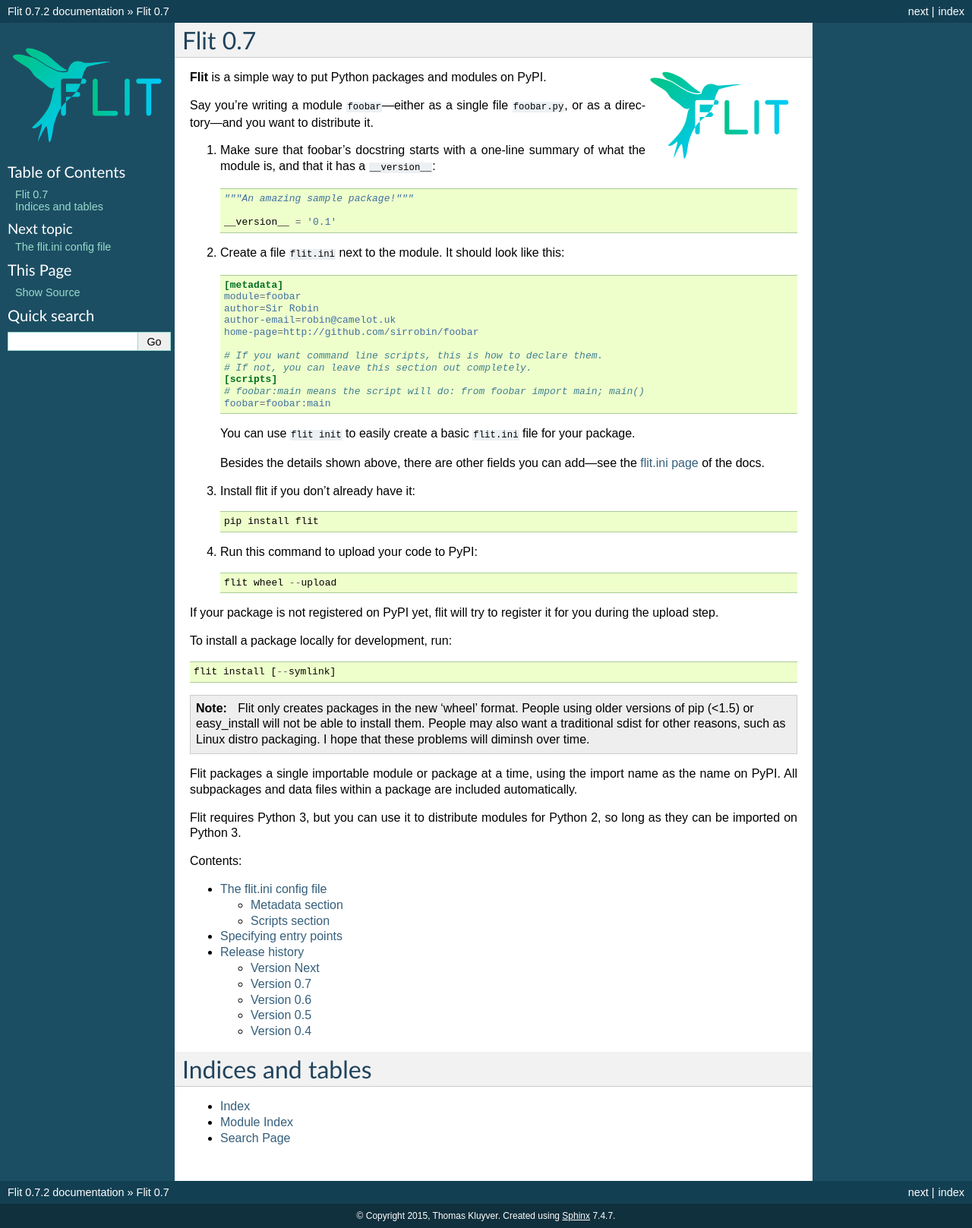
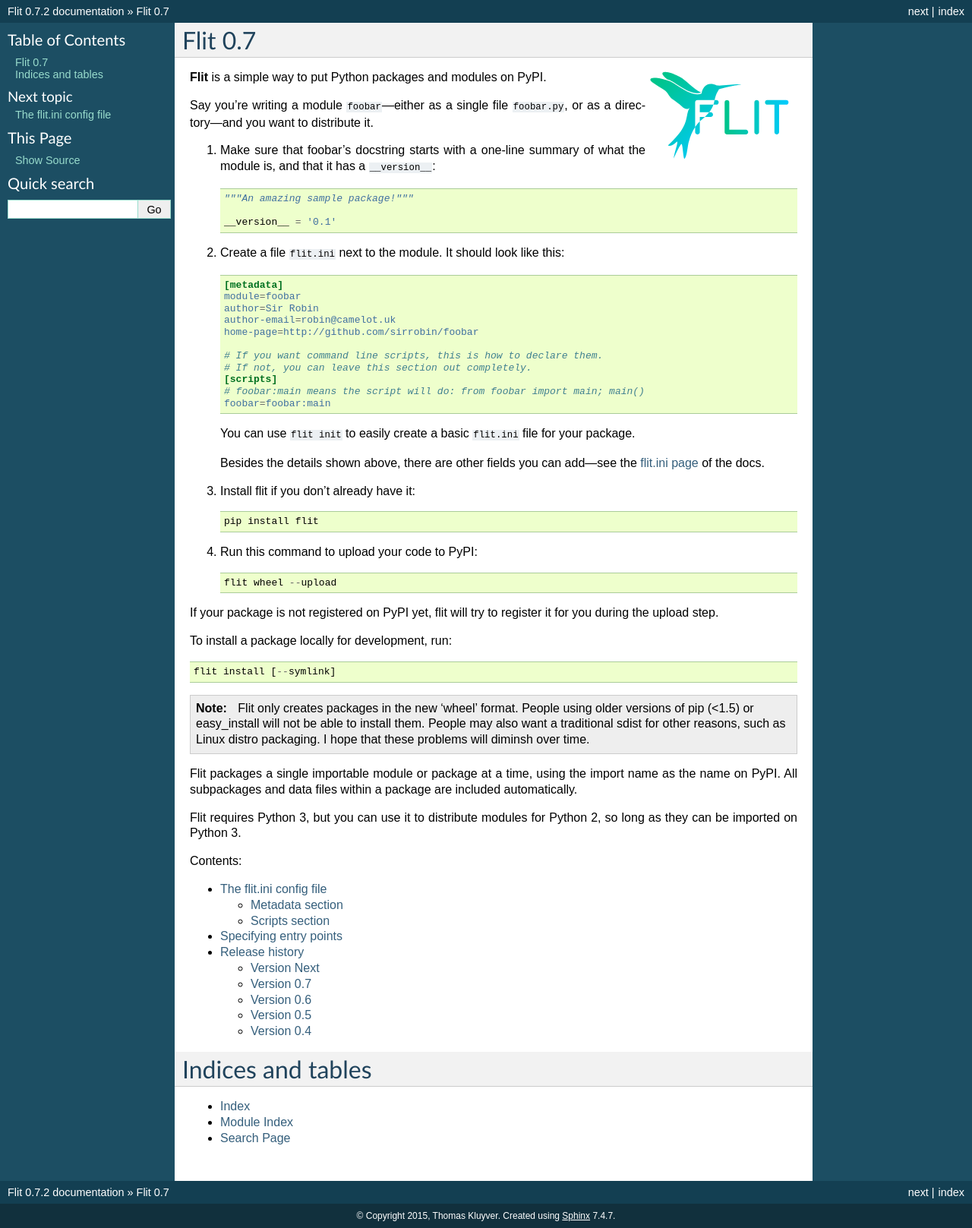
Before and after one commit to pypa/flit, a Sphinx documentation site: the page built from doc/index.rst, in a window 1280 px wide. Shown: the whole page at 76% size. Built offline with Sphinx 7.4.7, drawn with Linux system fonts in a browser that asks for light colours.

Commit message:
Disable logo in HTML sidebar again
Sorry @Carreau - it's never been properly scaled in Firefox, and it
annoys me every time I see it. If we can work out how to make it
the right size (maybe by using a PNG instead of SVG?) I'm happy to
put it back.

```diff
--- a/doc/conf.py
+++ b/doc/conf.py
@@ -119,7 +119,7 @@
 
 # The name of an image file (relative to this directory) to place at the top
 # of the sidebar.
-html_logo = '_static/flit_logo_nobg_cropped.svg'
+#html_logo = '_static/flit_logo_nobg_cropped.svg'
 
 # The name of an image file (within the static path) to use as favicon of the
 # docs.  This file should be a Windows icon file (.ico) being 16x16 or 32x32
```
